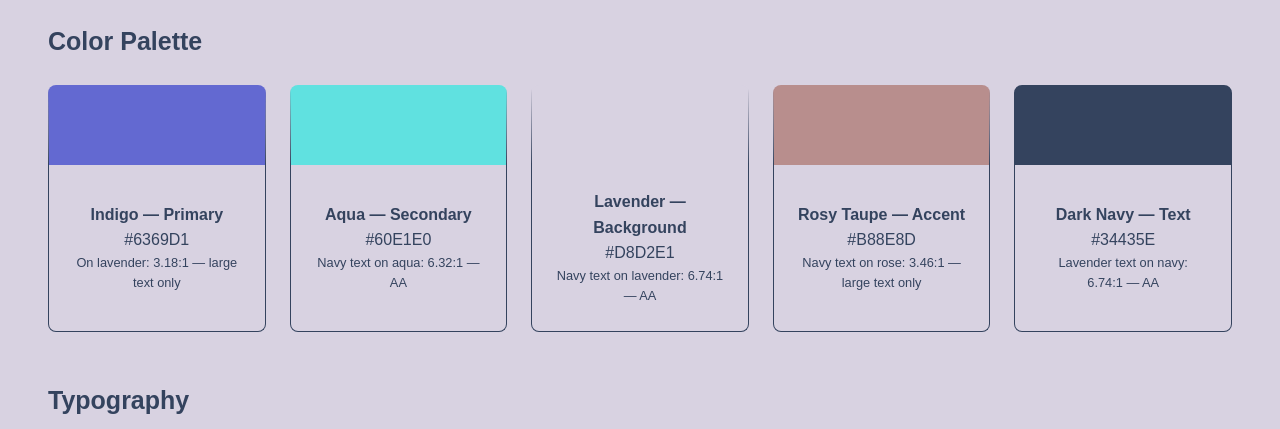
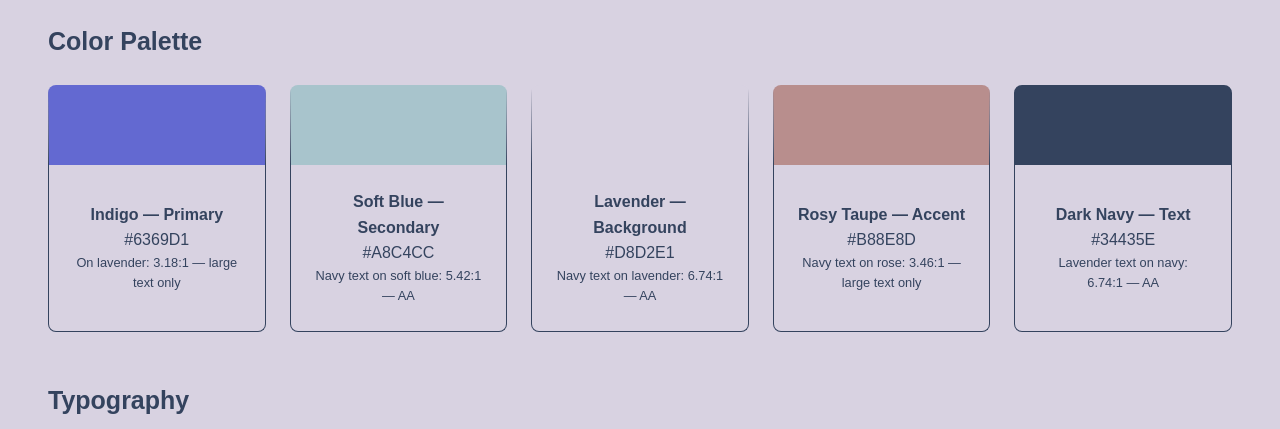
Before and after one commit to sarthaktiwari74/sarthaktiwari74.github.io, a plain HTML site: page midterm/design-system.html in a window 1280 px wide. Shown: the part 101-530 px from the top of the page. Drawn offline with Linux system fonts and the light colour scheme; a web font is replaced by a local one.

Commit message:
made it a little bit more pleasing on the eyes

```diff
--- a/midterm/design-system.html
+++ b/midterm/design-system.html
@@ -9,7 +9,7 @@
         :root {
             /* Color Palette - 5 Core Colors */
              --color-primary: #6369D1;   /* Indigo */
-            --color-secondary: #60E1E0; /* Aqua */
+            --color-secondary: #A8C4CC;; /* Aqua */
             --color-accent: #B88E8D;    /* Rosy taupe */
             --color-neutral: #34435E;   /* Dark navy */
             --color-highlight: #D8D2E1; /* Lavender */
@@ -211,9 +211,9 @@
 
                 <div class="color-swatch"
                      style="border-top-color: var(--color-secondary);">
-                    <strong>Aqua — Secondary</strong>
-                    <p>#60E1E0</p>
-                    <small>Navy text on aqua: 6.32:1 — AA</small>
+                        <strong>Soft Blue — Secondary</strong>
+                    <p>#A8C4CC</p>
+                    <small>Navy text on soft blue: 5.42:1 — AA</small>
                 </div>
 
                 <div class="color-swatch"
```
